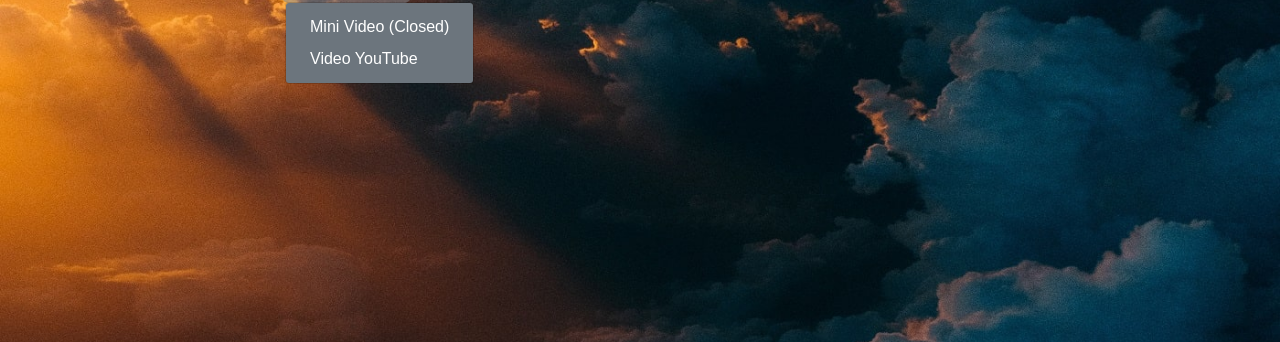
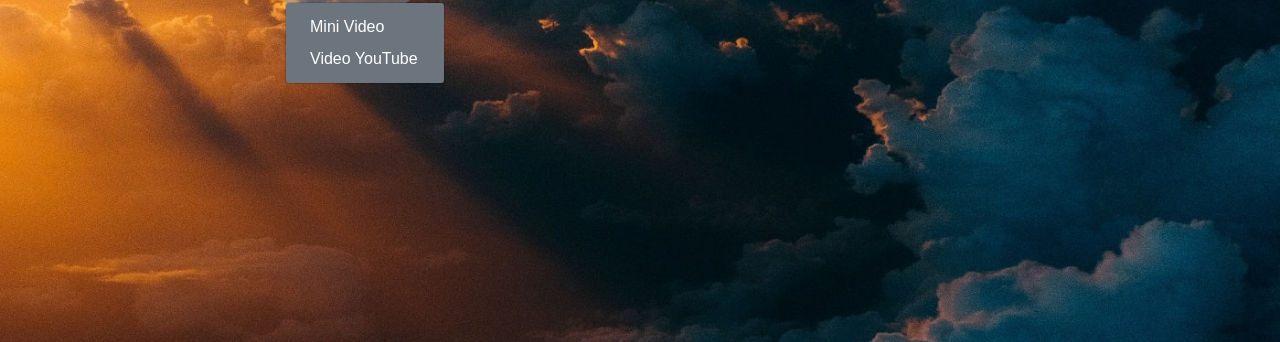
Before and after one commit to alfiomartini/city-weather, a Flask app: page / in a window 1280 px wide, after a click on "Whatch Me". Shown: the part 78-420 px from the top of the page. Run offline with Flask 2, Linux system fonts and the light colour scheme; some libraries are stand-ins or nearby versions; grey boxes are pictures that could not be loaded.

Commit message:
Removed dropdown indication of pip video

```diff
--- a/static/pip_video.js
+++ b/static/pip_video.js
@@ -9,12 +9,12 @@ function pipVideo(){
       try {
          if (video !== document.pictureInPictureElement) {
                await video.requestPictureInPicture();
-               toggleBtn.textContent = "Mini Video (Open)";
+               // toggleBtn.textContent = "Mini Video (Open)";
          }
          // If already playing exit mide
          else {
                await document.exitPictureInPicture();
-               toggleBtn.textContent = "Mini Video (Closed)";
+               // toggleBtn.textContent = "Mini Video (Closed)";
          }
       } catch (error) {
          console.log(error);
--- a/templates/layout.html
+++ b/templates/layout.html
@@ -37,7 +37,7 @@
         Whatch Me
       </button>
       <div class="dropdown-menu" aria-labelledby="dropWhatch">
-        <a class="dropdown-item" href="javascript:" id="PiP">Mini Video (Closed)</a>
+        <a class="dropdown-item" href="javascript:" id="PiP">Mini Video</a>
         <a class="dropdown-item" id='mini-video'
            href="https://youtu.be/rUbpXtVMfKs" target="_blank">
            Video YouTube
```
